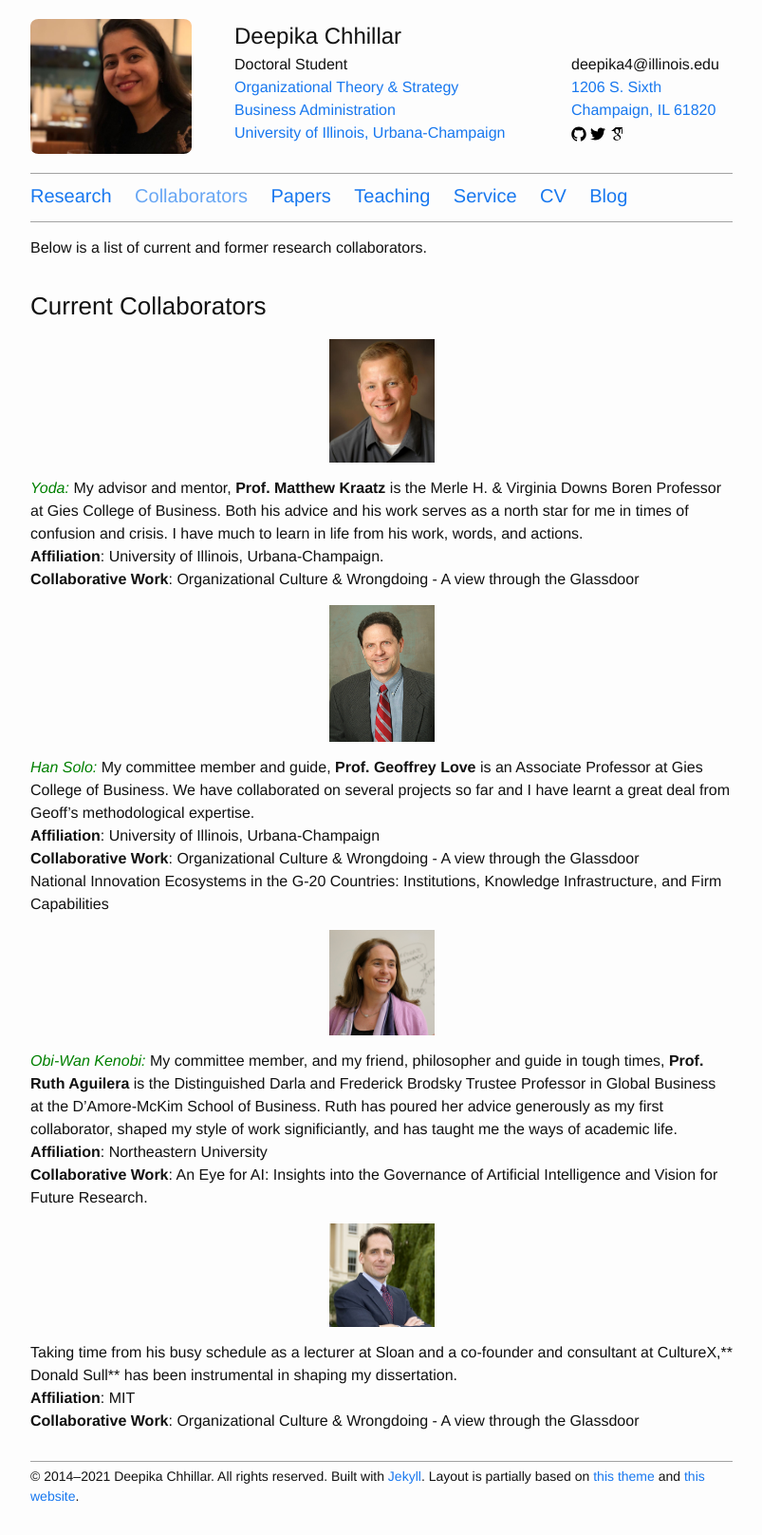
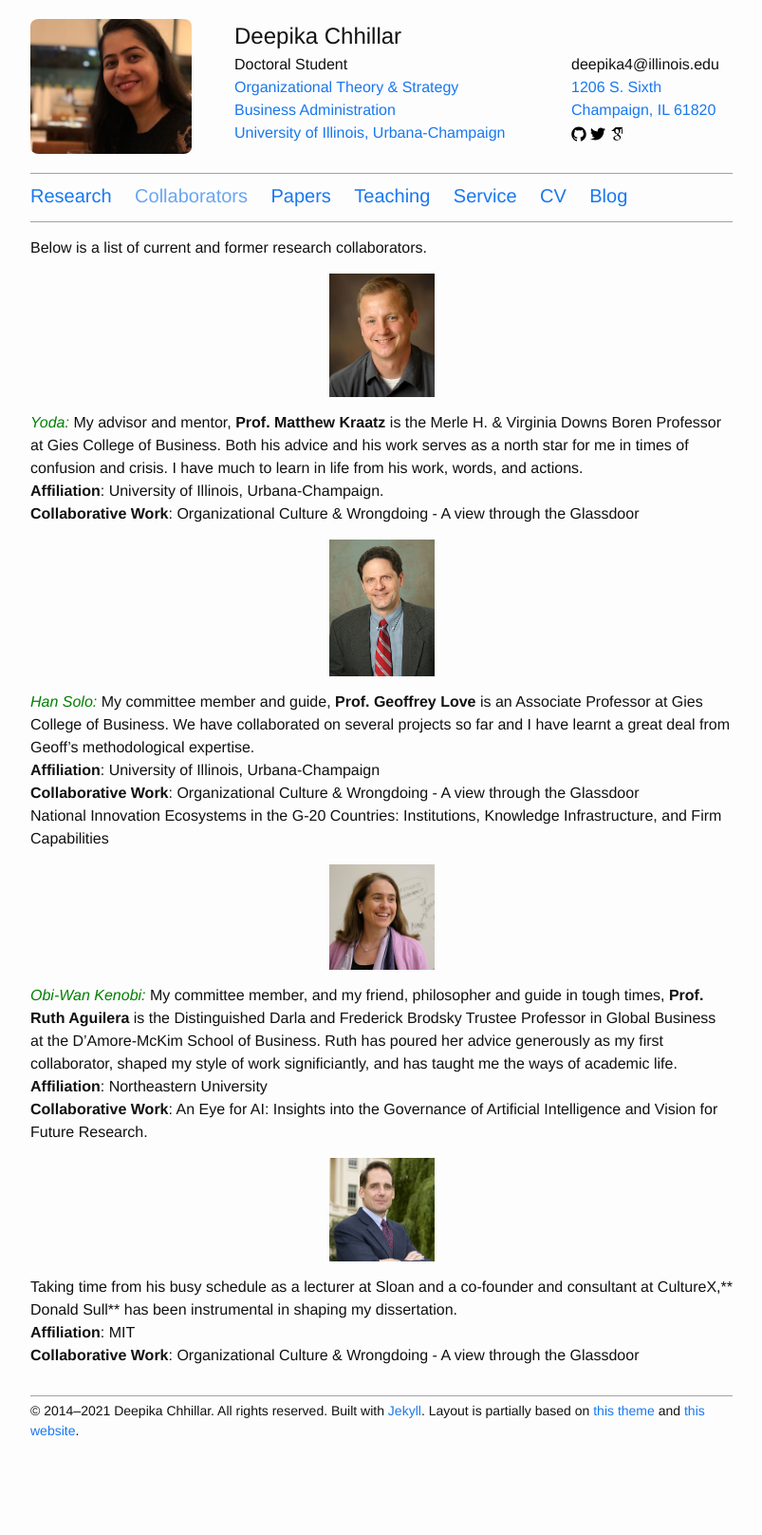
Before and after one commit to deepikachhillar/deepikachhillar.github.io, a Jekyll site: the page built from nav/collaborators.md, in a window 1280 px wide. Shown: the whole page at 95% size, without its empty margins (238-1041 px from the left). Built offline with Jekyll 4.4.1, drawn with Linux system fonts in a browser that asks for light colours; after the commit the page ends 1547 px from its top, so only the background shows below that.

Commit message:
Update collaborators.md

```diff
--- a/nav/collaborators.md
+++ b/nav/collaborators.md
@@ -18,7 +18,7 @@ group: students
  -->
 Below is a list of current and former research collaborators.
 
-### Current Collaborators
+<!-- ### Current Collaborators -->
 <figure>
 	<img style="display=inline-block" width="15%" src="{{ "/resources/images/collaborators/matt_kraatz.jpg" |  prepend: site.baseurl }}" alt="Matthew Kraatz" />
 </figure>
```
